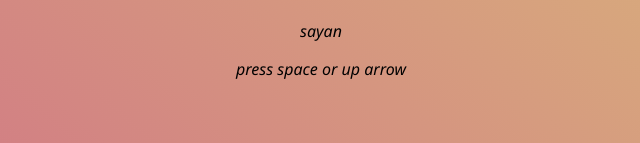
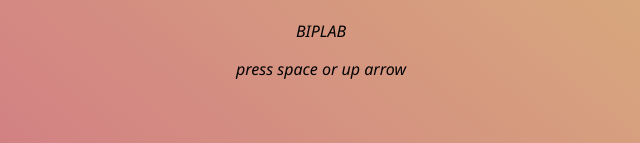
Before and after one commit to biplab-nag89/flappy_game, a plain HTML site: page index.html in a window 1280 px wide. Shown: the part 654-797 px from the top of the page, 319-959 px from the left. Drawn offline with Linux system fonts and the light colour scheme.

Commit message:
added name into this game

```diff
--- a/index.html
+++ b/index.html
@@ -10,7 +10,7 @@
 
     <canvas id="index"></canvas>
     <div class="name">
-        <p>sayan</p>
+        <p>BIPLAB</p>
         <p>press space or up arrow</p>
     </div>
     <script src="./src/index.js"></script>
```
